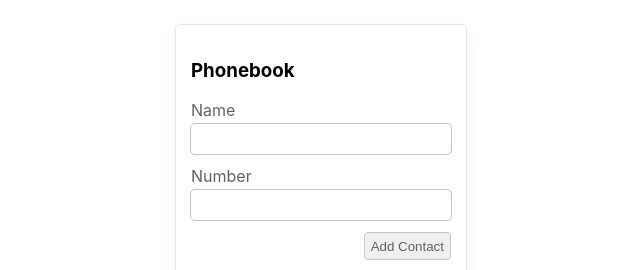
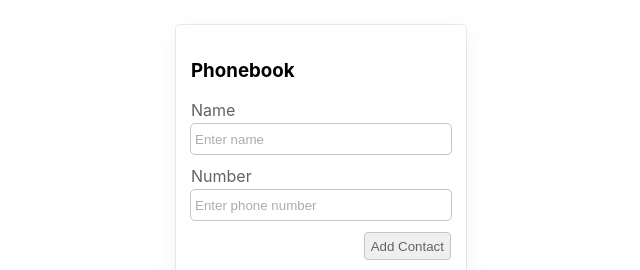
Before and after one commit to nedinix/goit-react-hw-08-phonebook, a React (Create React App) app: page / in a window 1280 px wide. Shown: the top 270 px of the page, without its empty margins (319-959 px from the left). Built offline with nearby package versions, Linux system fonts and the light colour scheme.

Commit message:
refactoring form

```diff
--- a/src/components/App.jsx
+++ b/src/components/App.jsx
@@ -3,6 +3,7 @@ import Form from './Form/Form';
 import Contacts from './Contacts';
 import FilterInput from './Filter';
 import { Container } from './App.styled';
+import { nanoid } from 'nanoid';
 
 const LOCAL_STORAGE_DATA = 'contacts';
 
@@ -33,7 +34,11 @@ class App extends Component {
       localStorage.setItem(LOCAL_STORAGE_DATA, JSON.stringify(contacts));
     }
   }
-  formSubmitHandler = data => {
+
+  generateId = () => nanoid();
+
+  formSubmitHandler = (data, action) => {
+    data.id = nanoid();
     console.log('data', data);
     const { contacts } = this.state;
     const contactExist = contacts
@@ -44,7 +49,11 @@ class App extends Component {
       alert(`${data.name} is already in contacts`);
       return { contacts };
     }
-    this.setState(({ contacts }) => ({ contacts: [...contacts, data] }));
+    this.setState(({ contacts }) => ({
+      contacts: [...contacts, data],
+    }));
+
+    action.resetForm();
   };
 
   handleFilterChange = e => {
@@ -73,7 +82,7 @@ class App extends Component {
       <Container>
         <div>
           <h3>Phonebook</h3>
-          <Form onSubmitForm={this.formSubmitHandler} />
+          <Form onSubmit={this.formSubmitHandler} />
         </div>
         <div>
           <h3>Contacts</h3>
--- a/src/components/Filter/Filter.jsx
+++ b/src/components/Filter/Filter.jsx
@@ -5,7 +5,13 @@ import { Formik } from 'formik';
 import * as yup from 'yup';
 
 const validationSchema = yup.object().shape({
-  filter: yup.string(),
+  filter: yup
+    .string()
+    .trim()
+    .matches(
+      /^[a-zA-Zа-яА-Я]+(([' -][a-zA-Zа-яА-Я ])?[a-zA-Zа-яА-Я]*)*$/,
+      'Enter name may contain only letters, apostrophe, dash and spaces.'
+    ),
 });
 
 const FilterInput = ({ value, onChange }) => {
--- a/src/components/Form/Form.jsx
+++ b/src/components/Form/Form.jsx
@@ -1,64 +1,68 @@
-import React, { Component } from 'react';
+import React from 'react';
 import { nanoid } from 'nanoid';
 import PropTypes from 'prop-types';
-import { StyledFormPhonebook, StyledFormPhonebookButton } from './Form.styled';
+import {
+  StyledFormPhonebook,
+  StyledFormPhonebookButton,
+  StyledErrorMessage,
+} from './Form.styled';
 import { Field, Formik } from 'formik';
 import * as yup from 'yup';
 
 const validationSchema = yup.object().shape({
-  name: yup.string().required(),
-  number: yup.string().required(),
+  name: yup
+    .string()
+    .trim()
+    .matches(
+      /^[a-zA-Zа-яА-Я]+(([' -][a-zA-Zа-яА-Я ])?[a-zA-Zа-яА-Я]*)*$/,
+      "Name may contain only letters, apostrophe, dash and spaces. For example Adrian, Jacob Mercer, Charles de Batz de Castelmore d'Artagnan"
+    )
+    .required(),
+  number: yup
+    .string()
+    .trim()
+    .matches(
+      /\+?\d{1,4}?[-.\s]?\(?\d{1,3}?\)?[-.\s]?\d{1,4}[-.\s]?\d{1,4}[-.\s]?\d{1,9}/,
+      'Phone number must be digits and can contain spaces, dashes, parentheses and can start with +'
+    )
+    .required(),
 });
 
-class Form extends Component {
-  initialValues = {
+const initialValues = {
   name: '',
   number: '',
 };
 
-  static propTypes = {
-    initialValues: PropTypes.shape({
-      name: PropTypes.string.isRequired,
-      number: PropTypes.string.isRequired,
-    }),
-  };
+const Form = ({ onSubmit }) => {
+  const nameInputId = nanoid();
+  const numberInputId = nanoid();
 
-  nameInputId = nanoid();
-  numberInputId = nanoid();
-
-  generateId = () => nanoid();
-
-  handleSubmit = (values, { resetForm }) => {
-    const { name, number } = values;
-    this.props.onSubmitForm({ name, number, id: this.generateId() });
-    resetForm();
-  };
-
-  render() {
   return (
     <Formik
-        initialValues={this.initialValues}
+      initialValues={initialValues}
       validationSchema={validationSchema}
-        onSubmit={this.handleSubmit}
+      onSubmit={onSubmit}
     >
       <StyledFormPhonebook>
         <div>
-            <label htmlFor={this.nameInputId}>Name</label>
+          <label htmlFor={nameInputId}>Name</label>
           <Field
-              id={this.nameInputId}
+            id={nameInputId}
             type="text"
             name="name"
-              title="Name may contain only letters, apostrophe, dash and spaces. For example Adrian, Jacob Mercer, Charles de Batz de Castelmore d'Artagnan"
+            placeholder="Enter name"
           />
+          <StyledErrorMessage name="name" component="div" />
         </div>
         <div>
-            <label htmlFor={this.numberInputId}>Number</label>
+          <label htmlFor={numberInputId}>Number</label>
           <Field
-              id={this.numberInputId}
+            id={numberInputId}
             type="tel"
             name="number"
-              title="Phone number must be digits and can contain spaces, dashes, parentheses and can start with +"
+            placeholder="Enter phone number"
           />
+          <StyledErrorMessage name="number" component="div" />
         </div>
 
         <StyledFormPhonebookButton type="submit">
@@ -67,7 +71,13 @@ class Form extends Component {
       </StyledFormPhonebook>
     </Formik>
   );
-  }
-}
+};
+
+Form.propTypes = {
+  initialValues: PropTypes.shape({
+    name: PropTypes.string.isRequired,
+    number: PropTypes.string.isRequired,
+  }),
+};
 
 export default Form;
--- a/src/components/Form/Form.styled.jsx
+++ b/src/components/Form/Form.styled.jsx
@@ -1,5 +1,5 @@
 import styled from '@emotion/styled';
-import { Form } from 'formik';
+import { Form, ErrorMessage } from 'formik';
 
 export const StyledFormPhonebook = styled(Form)`
   label {
@@ -25,7 +25,7 @@ export const StyledFormPhonebook = styled(Form)`
       color 100ms linear;
 
     &::placeholder {
-      color: rgb(99, 99, 99);
+      color: rgba(99, 99, 99, 0.534);
     }
 
     &:hover,
@@ -70,3 +70,9 @@ export const StyledFormPhonebookButton = styled.button`
     color: rgb(248, 248, 248);
   }
 `;
+
+export const StyledErrorMessage = styled(ErrorMessage)`
+  padding-top: 4px;
+  font-size: 12px;
+  color: #d40606;
+`;
```
Lines whose indentation alone changed are shown as unchanged.
